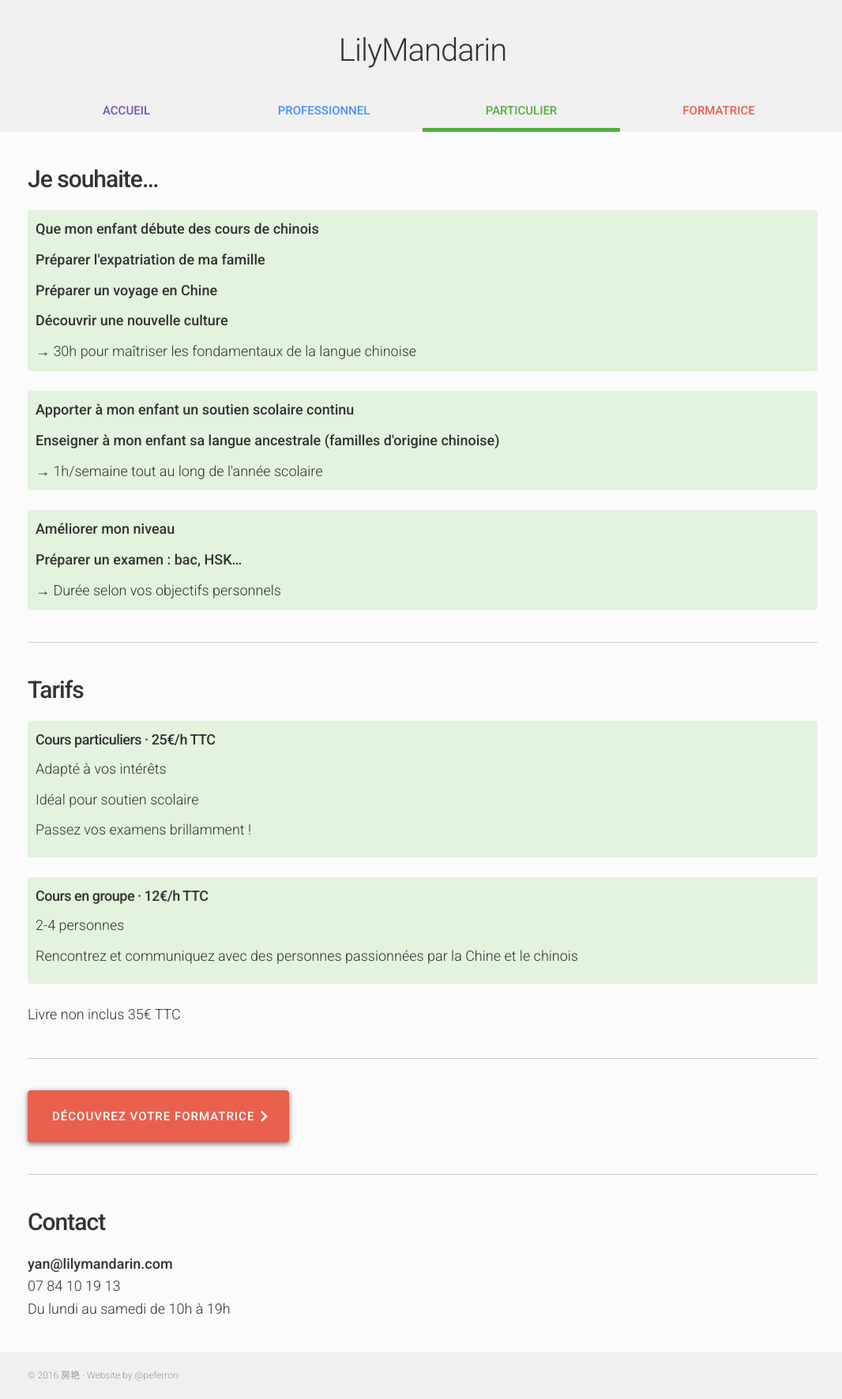
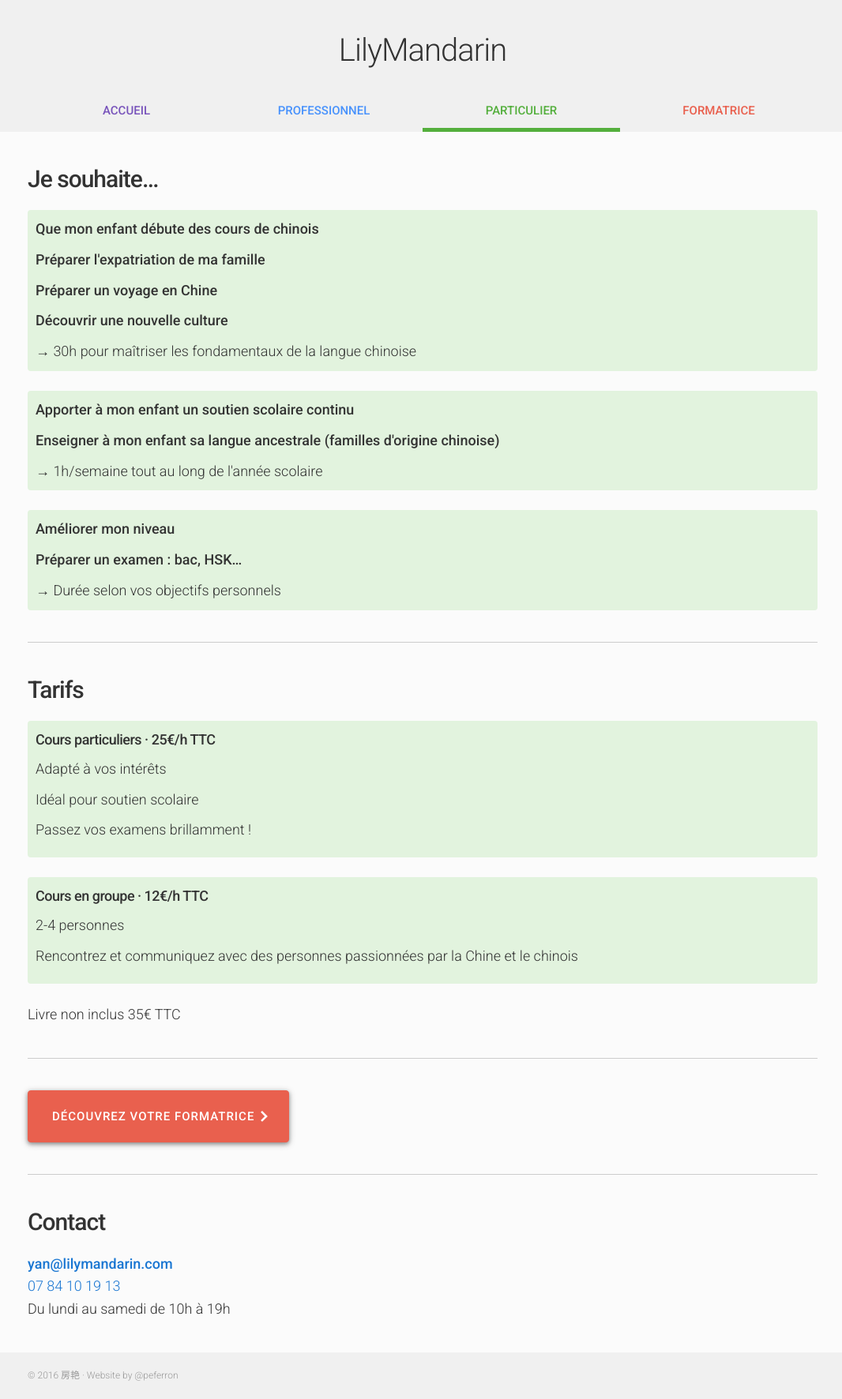
Before and after one commit to peferron/lilymandarin, a Jekyll site: the page built from particulier/index.html, in a window 1280 px wide. Shown: the whole page at 79% size, without its empty margins (105-1171 px from the left). Built offline with Jekyll 4.4.1, drawn with Linux system fonts in a browser that asks for light colours; Markdown is read by kramdown in place of the engine named in the settings.

Commit message:
Add tel link and tweak link colors

```diff
--- a/_includes/contact.html
+++ b/_includes/contact.html
@@ -1,6 +1,6 @@
 <h3>Contact</h3>
 <p>
   <a class="contact__email" href="mailto:yan@lilymandarin.com">yan@lilymandarin.com</a><br>
-  07 84 10 19 13<br>
+  <a class="contact__tel" href="tel:+33784101913">07 84 10 19 13</a><br>
   Du lundi au samedi de 10h à 19h
 </p>
--- a/_sass/subpage.sass
+++ b/_sass/subpage.sass
@@ -66,7 +66,6 @@
 
 .contact__email
     font-weight: $bold-font-weight
-    color: $default-text-color
 
 @media screen and (min-width: 414px) // iPhone 6 Plus
     .navbar__item
--- a/css/main.sass
+++ b/css/main.sass
@@ -15,6 +15,10 @@ body
 
 a, a:visited, a:hover
     text-decoration: none
+    color: #1976d2
+
+a:hover
+    color: #0d47a1
 
 .button
     display: inline-block
@@ -30,8 +34,10 @@ a, a:visited, a:hover
     padding: 1rem 0
     width: 100%
     box-shadow: 0 2px 5px 0 rgba(0, 0, 0, 0.32), 0 2px 10px 0 rgba(0, 0, 0, 0.24)
+    margin: 0
+
+.button, a.button
     color: white
-    margin: 0
 
 @media screen and (min-width: 414px) // iPhone 6 Plus
     .button
```
